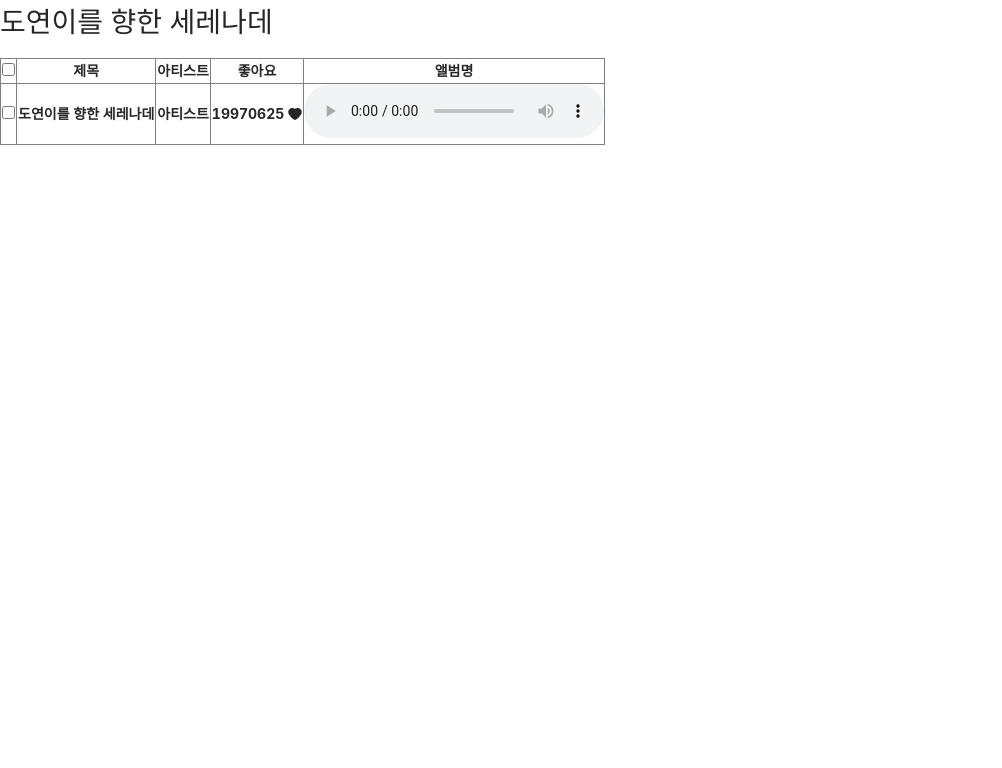
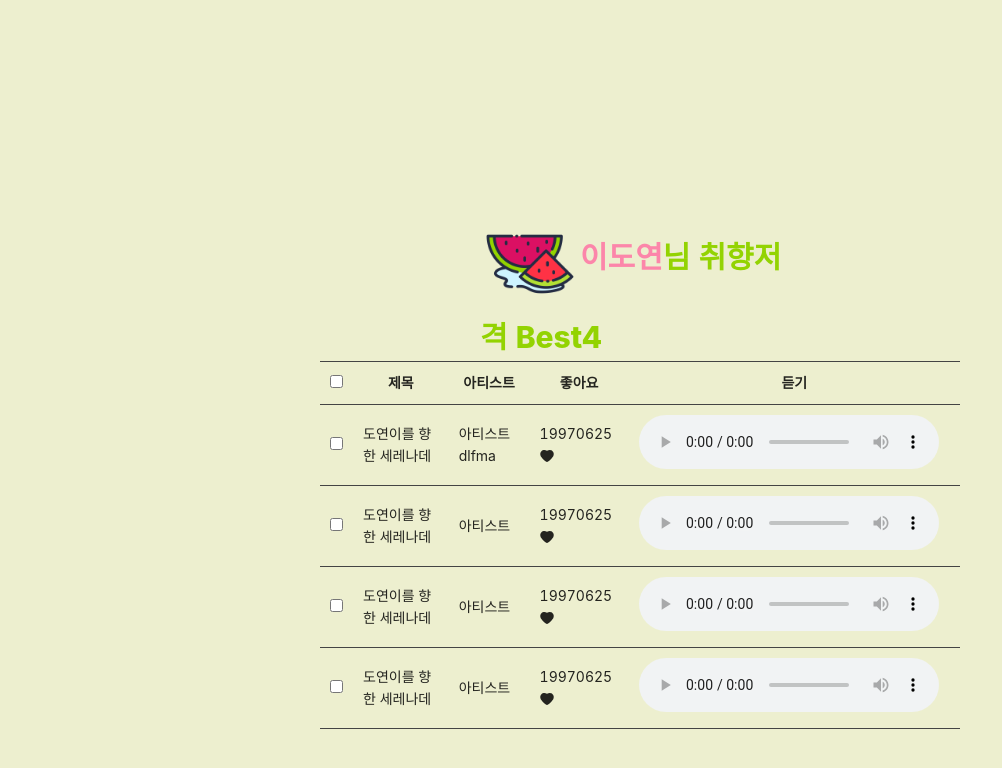
Before and after one commit to AhKong/PRESENT_DY_FE, a React (Create React App) app: page /congratulations-on-your-graduation in a window 1280 px wide. Shown: the top 768 px of the page, without its empty margins (0-1002 px from the left). Built offline with nearby package versions, Linux system fonts and the light colour scheme.

Commit message:
best4 page

```diff
--- a/src/css/songPage.css
+++ b/src/css/songPage.css
@@ -0,0 +1,73 @@
+table {
+    border-top: 1px solid #444444;
+    border-collapse: collapse;
+}
+th, td {
+    border-bottom: 1px solid #444444;
+    padding: 10px;
+}
+
+.warp-contents{
+    width: 100%;
+    height: auto;
+    margin: auto;
+
+}
+
+.checkBoxTd{
+    width: 30px;
+}
+
+.titleTd{
+    width: 200px;
+}
+.artistTd{
+    width: 120px;
+}
+.likeTd{
+    width: 110px;
+}
+.songTd{
+    width:350px;
+}
+.imgDiv{
+    width: 50%;
+    margin: auto;
+}
+.mySpan {
+    font-size: 20px;
+    font-weight: 800;
+    color: #93D302;
+}
+
+body{
+    width: 100%;
+    background-color: #EDEFCF;
+
+}
+
+
+.nickName{
+    font-size: 20px;
+    font-weight: 800;
+    color: #FC86AA;
+}
+@media all and (min-width:1025px) {
+    .warp-contents{
+        width: 50%;
+        margin: auto;
+        padding-top: 200px;
+    }
+
+    .nickName{
+        font-size: 30px;
+        font-weight: 800;
+        color: #FC86AA;
+    }
+
+    .mySpan {
+        font-size: 30px;
+        font-weight: 800;
+    }
+
+}
--- a/src/page/SongsPage.js
+++ b/src/page/SongsPage.js
@@ -1,39 +1,89 @@
-import React from "react";
+import React,{useEffect} from "react";
+import '../css/songPage.css';
 import song from '../resource/testsong.m4a';
+import dongchung from '../resource/동충동충.m4a';
 import {HeartFilled} from "@ant-design/icons";
-
+import watermelon from '../resource/watermelon.png';
 
 const SongsPage = () =>{
+    useEffect(() =>{
+        var filter = "win16|win32|win64|mac|macintel";
+        if (filter.indexOf(navigator.platform.toLowerCase()) < 0) {
+            alert('해당 페이지는 pc환경에 최적화 되었습니다. pc로 접속해 주세요!')
+        }
+    },[])
     return (
-        <>
-            <h1>도연이를 향한 세레나데</h1>
-            <table border="1">
+        <div className="body">
+            <div className="warp-contents">
+                <h1></h1>
+                 <div className="imgDiv">
+                     <img style={{width:"100px"}} src ={watermelon}/>
+                     <span className="nickName">이도연</span>
+                     <span className="mySpan">님 취향저격 Best4</span>
+                 </div>
+                <table>
                     <thead style={{textAlign:"center"}}>
                     <tr>
                         <th><input type="checkbox"/></th>
                         <th>제목</th>
                         <th>아티스트</th>
                         <th>좋아요</th>
-                        <th>앨범명</th>
+                        <th>듣기</th>
                     </tr>
                     </thead>
 
                     <tbody>
                     <tr>
-                    <th><input type="checkbox"/></th>
-                    <th>도연이를 향한 세레나데 </th>
-                    <th>아티스트</th>
-                    <th> 19970625 <HeartFilled /></th>
-                    <audio autoPlay controls>
+                        <td className="checkBoxTd"><input type="checkbox"/></td>
+                        <td className="titleTd">도연이를 향한 세레나데 </td>
+                        <td className ="artistTd">아티스트dlfma</td>
+                        <td className ="likeTd"> 19970625 <HeartFilled /></td>
+                        <td className ="songTd">
+                            <audio controls>
                                 <source src={song} type="audio/mp3"/>
                             </audio>
+                        </td>
                     </tr>
+                    <tr>
+                        <td className="checkBoxTd" ><input type="checkbox"/></td>
+                        <td className="titleTd">도연이를 향한 세레나데 </td>
+                        <td className ="artistTd">아티스트</td>
+                        <td className ="likeTd"> 19970625 <HeartFilled /></td>
+                        <td className ="songTd">
+                            <audio controls>
+                                <source src={song} type="audio/mp3"/>
+                            </audio>
+                        </td>
+                    </tr>
+                    <tr>
+                        <td className="checkBoxTd"><input type="checkbox"/></td>
+                        <td className="titleTd">도연이를 향한 세레나데 </td>
+                        <td className ="artistTd">아티스트</td>
+                        <td className ="likeTd"> 19970625 <HeartFilled /></td>
+                        <td className ="songTd">
+                            <audio controls>
+                                <source src={song} type="audio/mp3"/>
+                            </audio>
+                        </td>
+                    </tr>
+                    <tr>
+                        <td className="checkBoxTd"><input type="checkbox"/></td>
+                        <td className="titleTd">도연이를 향한 세레나데 </td>
+                        <td className ="artistTd">아티스트</td>
+                        <td className ="likeTd"> 19970625 <HeartFilled /></td>
+                        <td className ="songTd">
+                            <audio controls>
+                                <source src={song} type="audio/mp3"/>
+                            </audio>
+                        </td>
+
+                    </tr>
+
                     </tbody>
                 </table>
-            <p className="songFont">
+            </div>
 
-            </p>
-        </>)
+        </div>)
 }
 
 export default SongsPage;
```
Also changed, not shown: src/resource/watermelon.png (added), 1 other file (tests, documents, lock files or other folders). Lines whose indentation alone changed are shown as unchanged.
